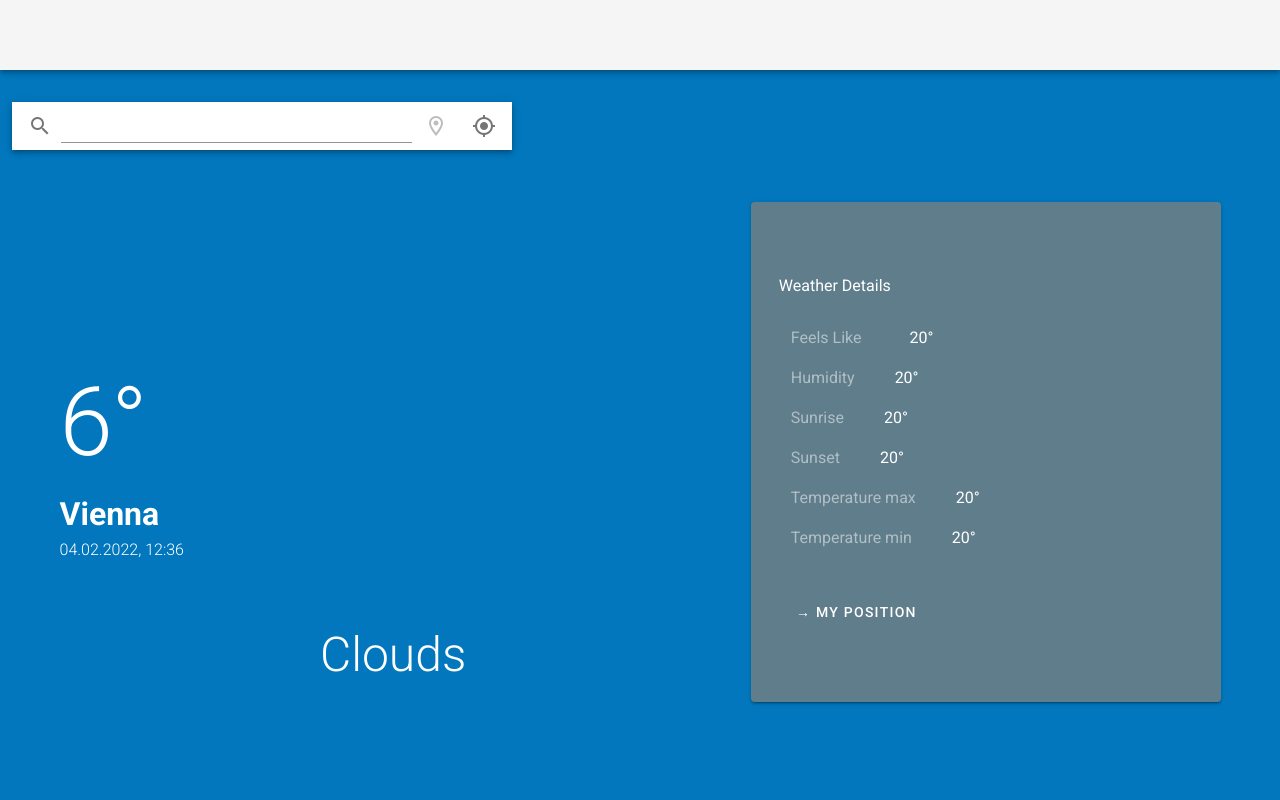
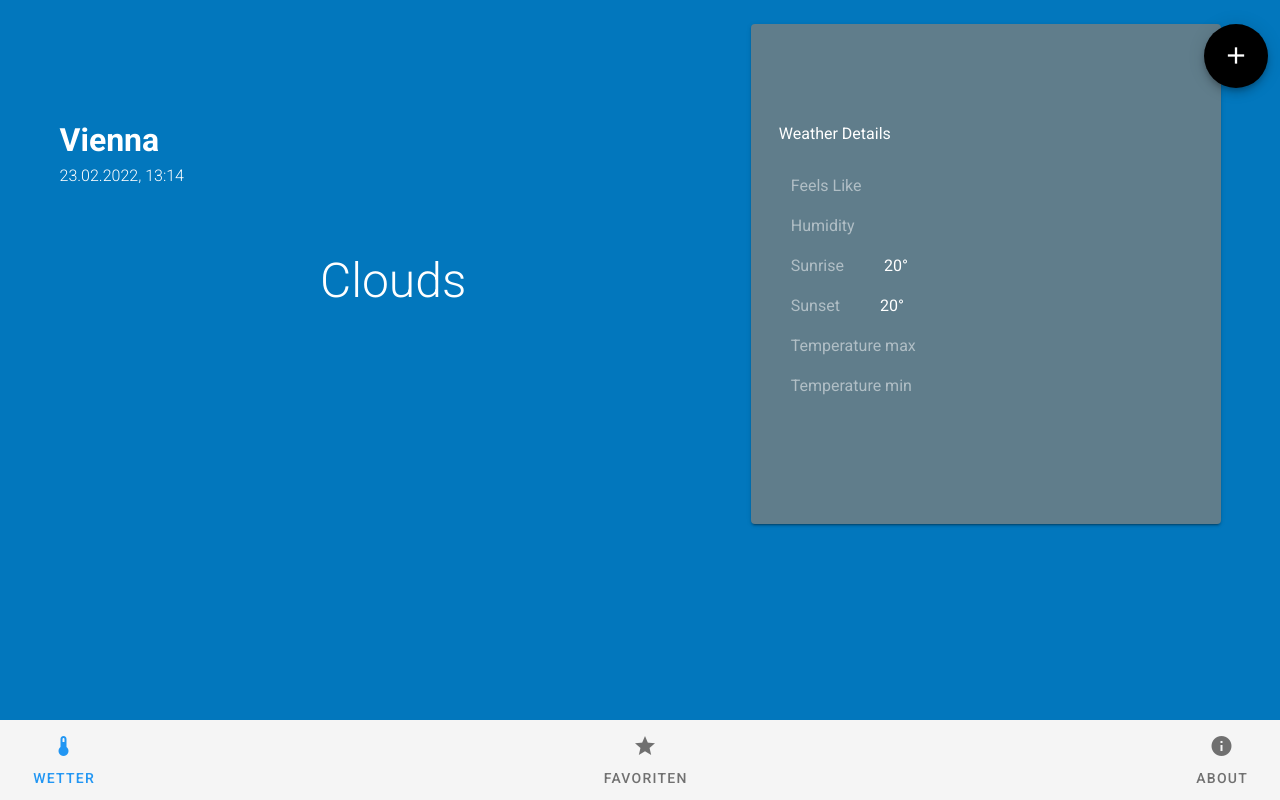
Before and after one commit to MansourMina/WeatherAppPWA, a Vue app: page / in a window 1280 px wide. Built offline with nearby package versions, Linux system fonts and the light colour scheme; no server answers.

Commit message:
weiter Arbeit

```diff
--- a/src/App.vue
+++ b/src/App.vue
@@ -1,11 +1,53 @@
 <template>
   <v-app>
-    <v-app-bar app height="70">
-      <v-app-bar-nav-icon
-        class="hidden-md-and-up"
-        @click.stop="drawer = !drawer"
-      ></v-app-bar-nav-icon>
-    </v-app-bar>
+
+    <v-footer app height="80" id="footer">
+      <v-btn
+        plain
+        active-class="blue--text transparent"
+        to="/"
+        height="50"
+        exact
+      >
+        <v-col cols="12" class="align-center">
+          <v-row class="mb-2 justify-center">
+            <v-icon medium> mdi-thermometer </v-icon>
+          </v-row>
+          <v-row> Wetter </v-row>
+        </v-col>
+      </v-btn>
+
+      <v-spacer></v-spacer>
+      <v-btn
+        plain
+        active-class="blue--text transparent"
+        to="/favorite"
+        height="50"
+        exact
+      >
+        <v-col cols="12">
+          <v-row class="mb-2 justify-center">
+            <v-icon medium> mdi-star </v-icon>
+          </v-row>
+          <v-row> Favoriten </v-row>
+        </v-col>
+      </v-btn>
+      <v-spacer></v-spacer>
+      <v-btn
+        plain
+        active-class="blue--text transparent"
+        to="/about"
+        height="50"
+        exact
+      >
+        <v-col cols="12">
+          <v-row class="mb-2 justify-center">
+            <v-icon medium> mdi-information </v-icon>
+          </v-row>
+          <v-row> About </v-row>
+        </v-col>
+      </v-btn>
+    </v-footer>
 
     <v-main class="light-blue darken-3">
       <router-view />
@@ -22,3 +64,7 @@ export default {
   }),
 };
 </script>
+
+<style>
+
+</style>
--- /dev/null
+++ b/src/components/AddFavorite.vue
@@ -0,0 +1,62 @@
+<template>
+  <v-card>
+    <v-card-title>
+      <span class="text-h5">Favorite</span>
+    </v-card-title>
+    <v-card-text>
+      <v-container>
+        <v-row>
+          {{ color }}
+          <v-col cols="12" sm="6" md="4">
+            <v-text-field :label="city" solo></v-text-field>
+          </v-col>
+        </v-row>
+        <v-color-picker
+          hide-canvas
+          hide-inputs
+          hide-sliders
+          class="ma-2"
+          :swatches="swatches"
+          show-swatches
+          v-model="color"
+        ></v-color-picker>
+      </v-container>
+    </v-card-text>
+    <v-card-actions>
+      <v-spacer></v-spacer>
+      <v-btn color="blue darken-1" text @click="$emit('closeDialog')">
+        Close
+      </v-btn>
+      <v-btn color="blue darken-1" text @click="addFavorite()"> Save </v-btn>
+    </v-card-actions>
+  </v-card>
+</template>
+
+<script>
+export default {
+  props: {
+    dialog: {
+      type: Boolean,
+    },
+    city: {
+      type: String,
+    },
+  },
+  data() {
+    return {
+      color: '',
+      swatches: [
+        ['#FF0000', '#AA0000', '#550000'],
+        ['#FFFF00', '#AAAA00', '#555500'],
+        ['#00FF00', '#00AA00', '#005500'],
+        ['#00FFFF', '#00AAAA', '#005555'],
+      ],
+    };
+  },
+  methods: {
+    addFavorite() {},
+  },
+};
+</script>
+
+<style lang="scss" scoped></style>
--- a/src/router/index.js
+++ b/src/router/index.js
@@ -1,29 +1,33 @@
-import Vue from 'vue'
-import VueRouter from 'vue-router'
-import Home from '../views/Home.vue'
+import Vue from 'vue';
+import VueRouter from 'vue-router';
+import Home from '../views/Home.vue';
+import About from '../views/About.vue';
+import Favoriten from '../views/Favoriten.vue';
 
-Vue.use(VueRouter)
+Vue.use(VueRouter);
 
 const routes = [
   {
     path: '/',
     name: 'Home',
-    component: Home
+    component: Home,
+  },
+  {
+    path: '/favorite',
+    name: 'Favoriten',
+    component: Favoriten,
   },
   {
     path: '/about',
     name: 'About',
-    // route level code-splitting
-    // this generates a separate chunk (about.[hash].js) for this route
-    // which is lazy-loaded when the route is visited.
-    component: () => import(/* webpackChunkName: "about" */ '../views/About.vue')
-  }
-]
+    component: About,
+  },
+];
 
 const router = new VueRouter({
   mode: 'history',
   base: process.env.BASE_URL,
-  routes
-})
+  routes,
+});
 
-export default router
+export default router;
--- /dev/null
+++ b/src/views/Favoriten.vue
@@ -0,0 +1,44 @@
+<template>
+  <v-container>
+    <v-row dense>
+      <v-col v-for="(item, i) in items" :key="i" cols="12">
+        <v-card :color="item.color" dark>
+          <div class="d-flex flex-no-wrap justify-space-between">
+            <div>
+              <v-card-title class="text-h5" v-text="item.title"></v-card-title>
+              <v-card-subtitle v-text="item.artist"></v-card-subtitle>
+              <v-card-actions>
+                <v-btn class="ml-2" fab icon height="40px" right width="40px">
+                  <v-icon>mdi-menu</v-icon>
+                </v-btn>
+              </v-card-actions>
+            </div>
+          </div>
+        </v-card>
+      </v-col>
+    </v-row>
+  </v-container>
+</template>
+
+<script>
+export default {
+  data: () => ({
+    items: [
+      {
+        color: '#1F7087',
+        src: 'https://cdn.vuetifyjs.com/images/cards/foster.jpg',
+        title: 'Paris',
+        artist: '23.02.2022',
+      },
+      {
+        color: '#952175',
+        src: 'https://cdn.vuetifyjs.com/images/cards/halcyon.png',
+        title: 'Vienna',
+        artist: '23.02.2022',
+      },
+    ],
+  }),
+};
+</script>
+
+<style lang="scss" scoped></style>
--- a/src/views/Home.vue
+++ b/src/views/Home.vue
@@ -1,31 +1,27 @@
 <template>
-  <v-container  fluid>
-    <div>
-      <v-toolbar dense class="mb-10 mt-5 mr-auto" width="500">
-        <v-text-field
-          hide-details
-          prepend-icon="mdi-magnify"
-          single-line
-          v-model="search"
-        ></v-text-field>
-        <v-btn
-          icon
-          target="_blank"
-          :href="`https://www.google.com/maps/place/${search}`"
-          :disabled="search.length == 0"
-        >
-          <v-icon>mdi-map-marker-outline</v-icon>
-        </v-btn>
-        <v-btn icon>
-          <v-icon>mdi-crosshairs-gps</v-icon>
-        </v-btn>
-      </v-toolbar>
+  <v-container fluid>
+    <div class="ma-3" id="addfavorite">
+      <v-dialog v-model="dialog" max-width="1000">
+        <template v-slot:activator="{ on, attrs }">
+          <v-btn
+            color="black darken-4 "
+            fab
+            large
+            dark
+            v-bind="attrs"
+            v-on="on"
+          >
+            <v-icon>mdi-plus</v-icon>
+          </v-btn>
+        </template>
+        <AddFavorite :city="countryName" @closeDialog="dialog = false" />
+      </v-dialog>
     </div>
     <v-card justify-content-center color="transparent" elevation="0">
       <v-container>
         <v-row
           ><v-col cols="12" md="7" lg="7">
-            <v-img class="mt-5 mx-auto" src="test.png" width="100px" />
+            <v-img class="mt-5 mx-auto" :src="imageWeather" width="100px" />
             <v-row class="d-flex flex-column px-3 my-13">
               <h1 class="display-4 white--text">
                 {{ currentWeather }}
@@ -55,11 +51,11 @@
                   <v-container>
                     <div class="d-flex">
                       <p class="details mr-2">Feels Like</p>
-                      <p class="ml-10 white--text">20°</p>
+                      <p class="ml-10 white--text">{{ feelsLike }}</p>
                     </div>
                     <div class="d-flex">
                       <p class="details">Humidity</p>
-                      <p class="ml-10 white--text">20°</p>
+                      <p class="ml-10 white--text">{{ humidity }}</p>
                     </div>
                     <div class="d-flex">
                       <p class="details">Sunrise</p>
@@ -71,16 +67,13 @@
                     </div>
                     <div class="d-flex">
                       <p class="details">Temperature max</p>
-                      <p class="ml-10 white--text">20°</p>
+                      <p class="ml-10 white--text">{{ tmax }}</p>
                     </div>
                     <div class="d-flex">
                       <p class="details">Temperature min</p>
-                      <p class="ml-10 white--text">20°</p>
+                      <p class="ml-10 white--text">{{ tmin }}</p>
                     </div>
                   </v-container>
-                  <v-btn text class="mt-4 white--text">
-                    &rarr; My Position
-                  </v-btn>
                 </v-container>
               </v-row>
             </v-card>
@@ -92,19 +85,110 @@
 </template>
 
 <script>
+import AddFavorite from '@/components/AddFavorite.vue';
 export default {
+  components: {
+    AddFavorite,
+  },
   name: 'Home',
+  mounted: function () {
+    this.$nextTick(function () {
+      window.setInterval(async () => {
+        await this.getWeather();
+        console.log('Minute vergangen');
+      }, 1000 * 60);
+      window.setInterval(async () => {
+        this.timeofCity = this.getTime(this.zoneName);
+      }, 1000);
+    });
+  },
   data() {
     return {
+      zoneName: '',
       imageWeather: null,
-      currentWeather: '6°',
+      currentWeather: '',
       countryName: 'Vienna',
-      timeofCity: '04.02.2022, 12:36',
+      timeofCity: '23.02.2022, 13:14',
       description: 'Clouds',
       search: '',
+      long: '',
+      lat: '',
+      openweatherKey: '52293b43835f810dfe6fc255311d9794',
+      feelsLike: '',
+      tmin: '',
+      tmax: '',
+      humidity: '',
+      dialog: false,
+      timeZoneKey: '1OPC3LTOMNKY',
     };
   },
-  components: {},
+  created() {
+    if (navigator.geolocation) {
+      navigator.geolocation.getCurrentPosition((position) => {
+        this.long = position.coords.longitude;
+        this.lat = position.coords.latitude;
+
+        this.apiCall();
+      });
+    }
+  },
+  methods: {
+    async apiCall() {
+      //  if (status == 'current') {
+      // this.waiting = true;
+      const api = `https://api.openweathermap.org/data/2.5/weather?lat=${this.lat}&lon=${this.long}&appid=${this.openweatherKey}`;
+
+      const response = await fetch(api);
+
+      if (!response.ok) {
+        // this.clickMethod = false;
+        this.message = 'Can not read Position';
+      } else {
+        const json = await response.json();
+        await this.getWeather(json);
+        // this.waiting = false;
+      }
+    },
+    getTime(timeZone) {
+      let options = {
+        timeZone: timeZone,
+        month: 'numeric',
+        day: 'numeric',
+        year: 'numeric',
+        hour: 'numeric',
+        minute: 'numeric',
+      };
+      return new Intl.DateTimeFormat([], options).format(new Date());
+    },
+    async getTimeZone() {
+      const api = `https://api.timezonedb.com/v2.1/get-time-zone?key=${this.timeZoneKey}&format=json&by=position&lat=${this.lat}&lng=${this.long}`;
+
+      const response = await fetch(api);
+      if (!response.ok) {
+        console.log('etwas schiefgelaufen');
+      }
+      const json = await response.json();
+      this.zoneName = json.zoneName;
+      return json.zoneName;
+    },
+    async getWeather(json) {
+      console.log(json)
+      this.currentWeather = Math.ceil(json.main.temp - 273.15) + '°';
+      this.countryName = json.name;
+      this.description = json.weather[0].main;
+      let weatherIcon = json.weather[0].icon;
+      this.imageWeather = `https://openweathermap.org/img/wn/${weatherIcon}@2x.png`;
+      this.feelsLike = Math.ceil(json.main.feels_like - 273.15) + '°';
+      this.tmax = Math.ceil(json.main.temp_max - 273.15) + '°';
+      this.tmin = Math.ceil(json.main.temp_min - 273.15) + '°';
+      this.timeofCity = this.getTime(await this.getTimeZone());
+
+      // this.sunrise = sunriseSunset.format(new Date(json.sys.sunrise * 1000));
+      // this.sunset = sunriseSunset.format(new Date(json.sys.sunset * 1000));
+      this.humidity = json.main.humidity + '%';
+      console.log(json);
+    },
+  },
 };
 </script>
 
@@ -118,4 +202,10 @@ body {
 .details {
   color: #b0bec5;
 }
+#addfavorite {
+  position: fixed;
+  bottom: 20;
+  right: 0;
+  z-index: 2;
+}
 </style>
```
Also changed, not shown: 1 other file (tests, documents, lock files or other folders).
